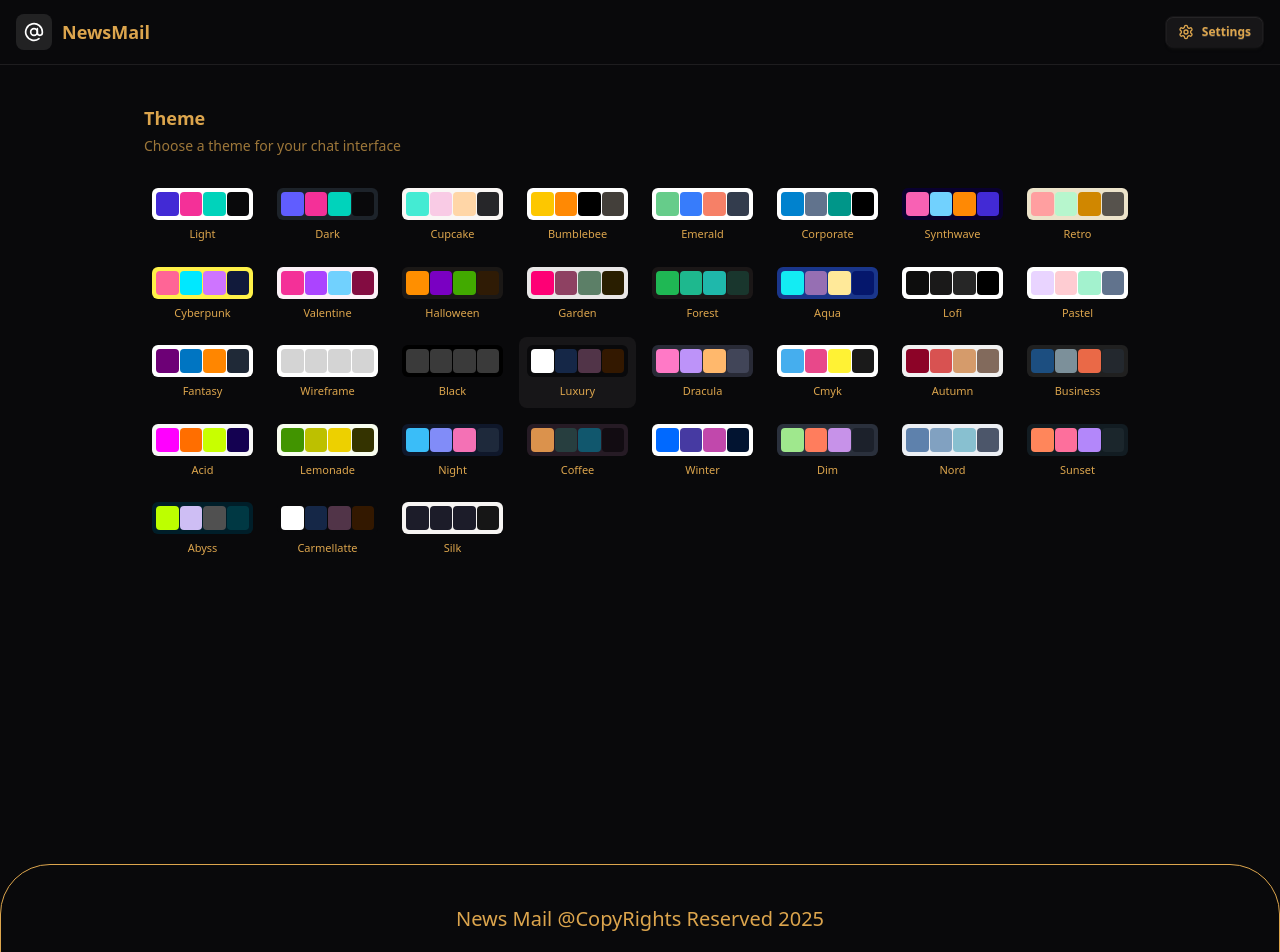
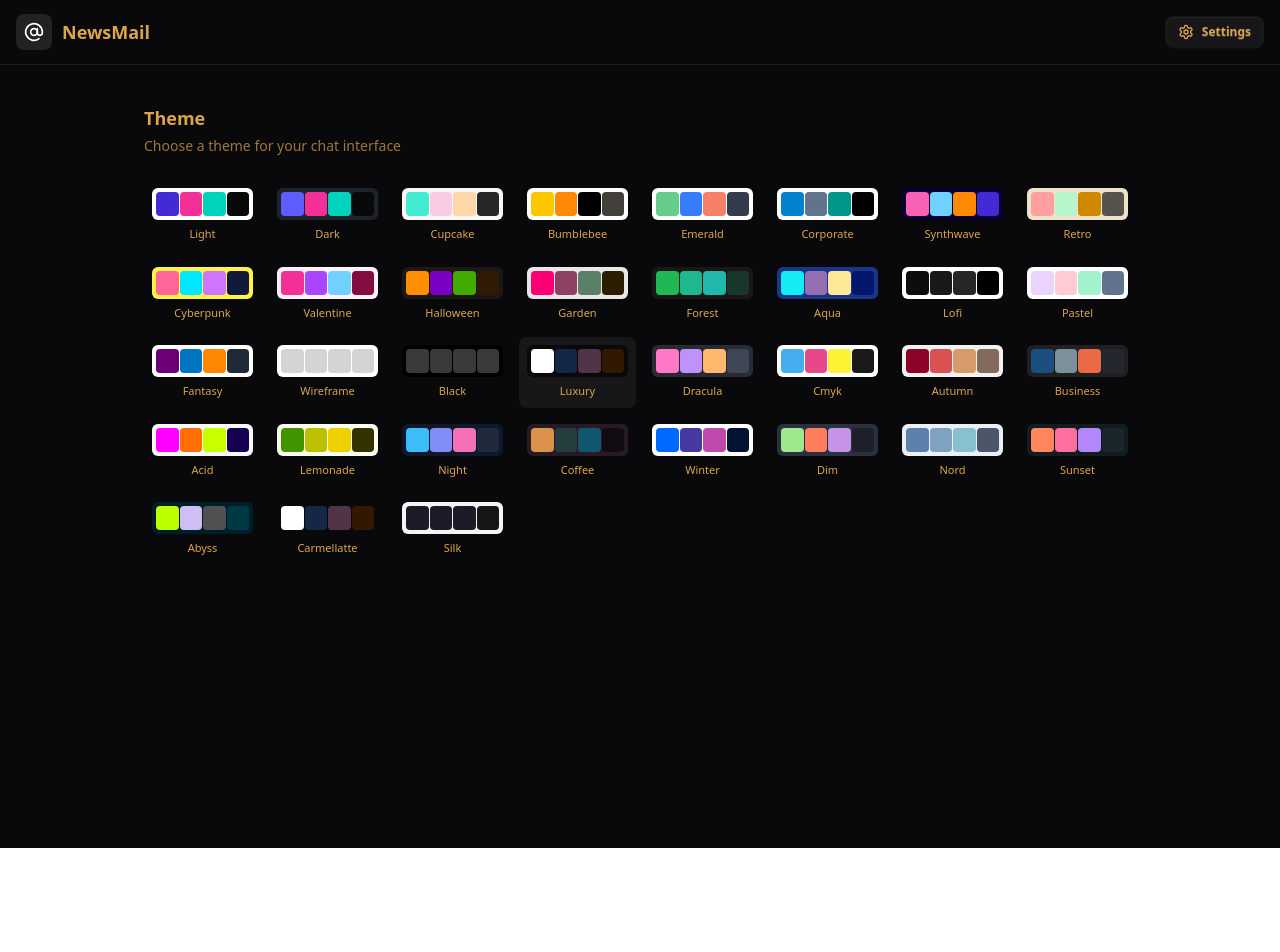
Before and after one commit to Nevin100/NewsMail, a React (Vite) app in the folder frontend/: page /settings in a window 1280 px wide. Shown: the top 952 px of the page. After the commit the page ends 848 px from the top, so only its background shows below. Built offline with nearby package versions, Linux system fonts and the light colour scheme.

Commit message:
Setting and Completing

```diff
--- a/frontend/src/App.jsx
+++ b/frontend/src/App.jsx
@@ -1,6 +1,5 @@
 import { Outlet } from "react-router-dom";
 import Navbar from "./Components/Navbar.jsx";
-import Footer from "./Components/Footer.jsx";
 import { useThemeStore } from "./Context/useThemeStroe.js";
 
 function App() {
@@ -12,7 +11,6 @@ function App() {
       <main className="min-h-screen max-w-8xl px-4 py-6 font-Montesarrat overflow-hidden  ">
         <Outlet />
       </main>
-      <Footer />
     </div>
   );
 }
--- a/frontend/src/Components/Footer.jsx
+++ /dev/null
@@ -1,39 +0,0 @@
-const Footer = () => {
-  return (
-    <footer className="border py-10 w-screen mt-[1rem] rounded-t-[50px] -ml-[50vw] -mr-[50vw] left-1/2 relative">
-      <div className="max-w-7xl mx-auto px-6 flex flex-wrap justify-between items-start">
-        <div className="w-full  mb-8 md:mb-0 text-center">
-          <p className="text-base md:text-lg lg:text-xl">
-            News Mail @CopyRights Reserved 2025
-          </p>
-        </div>
-
-        {/* <div className="w-full md:w-1/2 mb-8 md:mb-0 text-center">
-          <h3 className="text-lg md:text-xl lg:text-2xl font-semibold mb-4 border-b-2 inline-block">
-            Media Platforms
-          </h3>
-          <ul className="list-none space-y-3">
-            <li>
-              <a
-                href="#"
-                className="text-base md:text-lg lg:text-xl transition-colors duration-200 ease-in-out text-[#210F09]hover:text-pink-400"
-              >
-                <FaXTwitter />
-              </a>
-            </li>
-            <li>
-              <a
-                href="#"
-                className="text-base md:text-lg lg:text-xl transition-colors duration-200 ease-in-out  hover:text-pink-400"
-              >
-                <FaInstagramSquare />
-              </a>
-            </li>
-          </ul>
-        </div> */}
-      </div>
-    </footer>
-  );
-};
-
-export default Footer;
```
